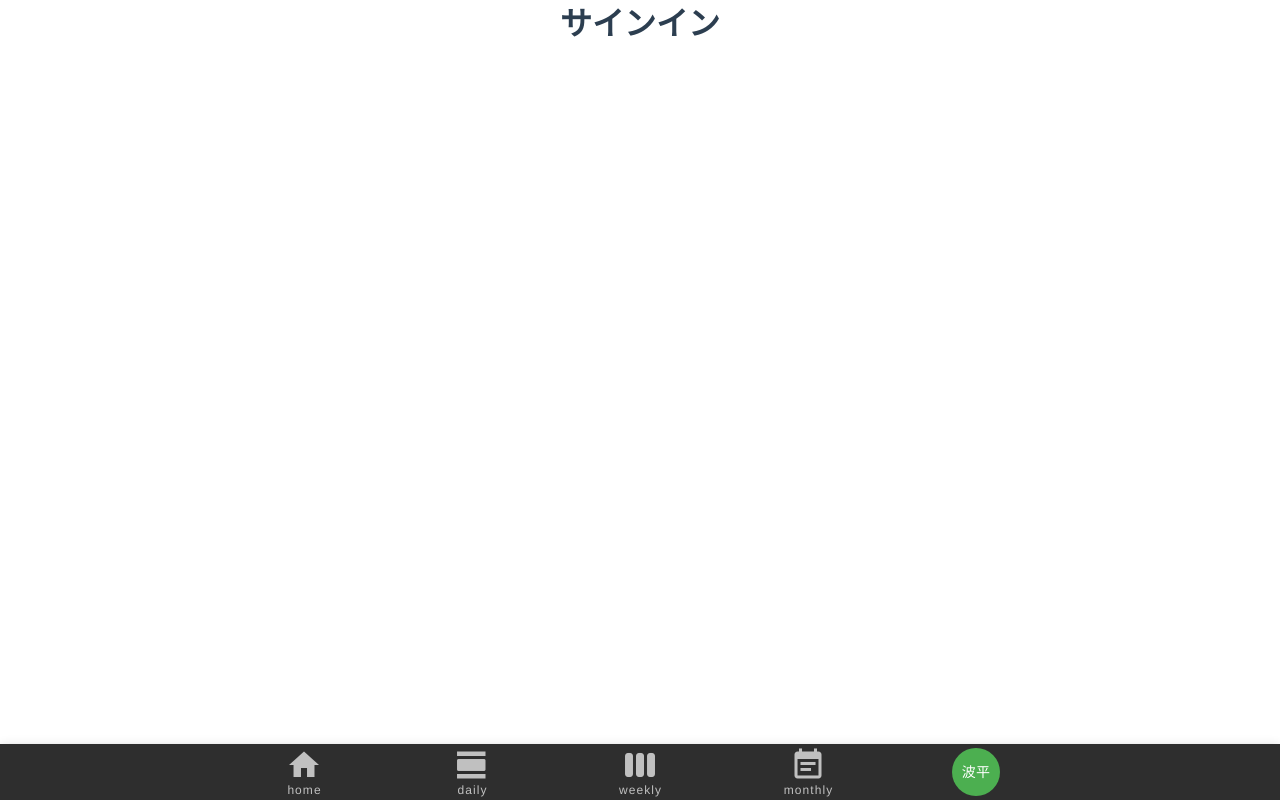
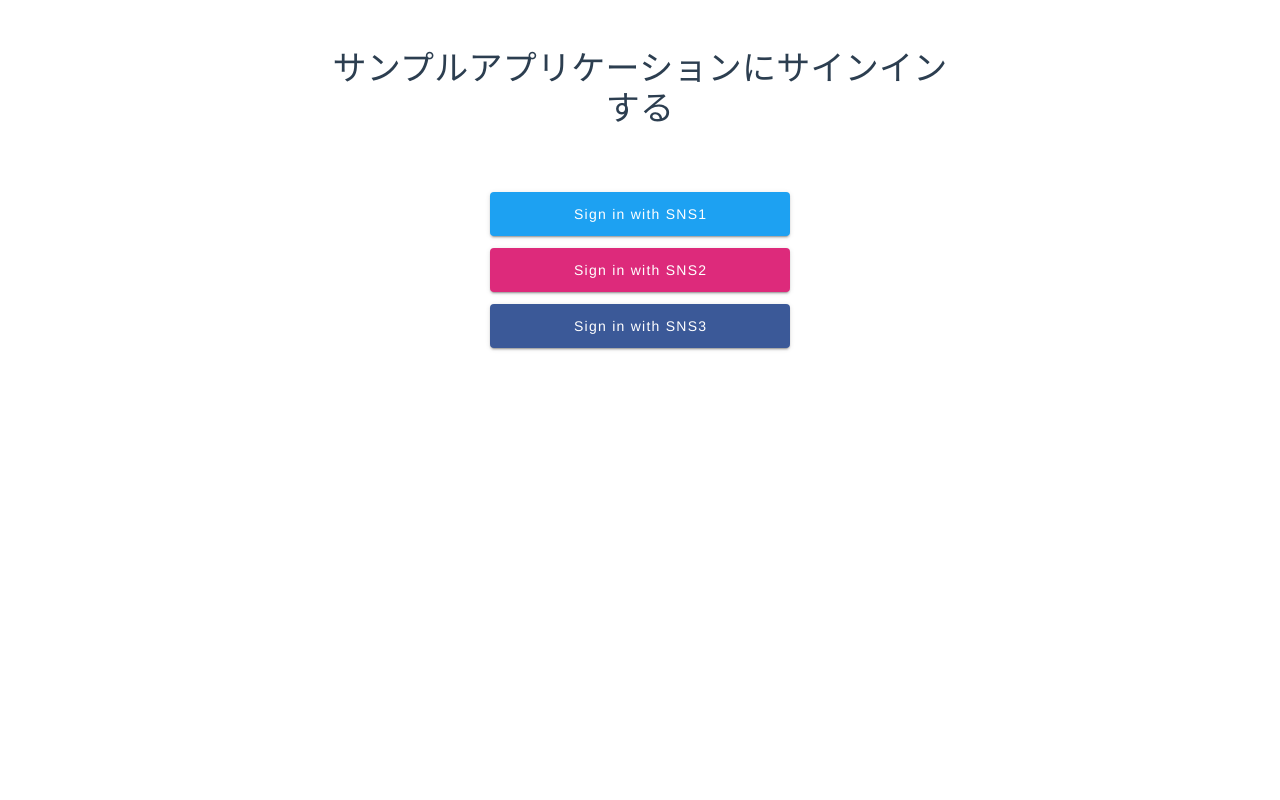
Before and after one commit to zakzakst/vue-practice, a Vue app in the folder sample-app-js/: page /sign-in in a window 1280 px wide. Built offline with nearby package versions, Linux system fonts and the light colour scheme; a small style sheet from the web is missing.

Commit message:
サインインページの作成

```diff
--- a/sample-app-js/src/components/Footer.vue
+++ b/sample-app-js/src/components/Footer.vue
@@ -51,8 +51,13 @@
 </template>
 
 <script>
-import { defineComponent, reactive, toRefs } from '@vue/composition-api';
-import { profileMockData } from '@/store/profile';
+import {
+  defineComponent,
+  reactive,
+  toRefs,
+  computed,
+} from '@vue/composition-api';
+import { profileStore } from '@/store/profile';
 
 export default defineComponent({
   setup(prop, context) {
@@ -69,7 +74,9 @@
           methodName: 'share',
         },
       ],
-      signInUser: profileMockData,
+      signInUser: computed(() => {
+        return profileStore.profile;
+      }),
     });
 
     /**
@@ -108,6 +115,7 @@
      * サインアウトします。
      */
     const signOut = () => {
+      profileStore.profile = null;
       routerPush('/sign-in');
     };
 
--- a/sample-app-js/src/main.js
+++ b/sample-app-js/src/main.js
@@ -2,12 +2,10 @@
 import App from '@/App.vue';
 import router from '@/router';
 import store from '@/store';
-import VueCompositionAPI from '@vue/composition-api';
 import vuetify from '@/plugins/vuetify';
 import 'roboto-fontface/css/roboto/roboto-fontface.css';
 import 'material-design-icons-iconfont/dist/material-design-icons.css';
-
-Vue.use(VueCompositionAPI);
+import '@/plugins/composition-api';
 
 Vue.config.productionTip = false;
 
--- /dev/null
+++ b/sample-app-js/src/plugins/composition-api.js
@@ -0,0 +1,4 @@
+import Vue from 'vue';
+import VueCompositionAPI from '@vue/composition-api';
+
+Vue.use(VueCompositionAPI);
--- a/sample-app-js/src/store/profile.js
+++ b/sample-app-js/src/store/profile.js
@@ -1,3 +1,6 @@
+import '@/plugins/composition-api';
+import { reactive } from '@vue/composition-api';
+
 export const profileMockData = {
   userId: '66006b29-727e-4ed8-a3c8-95d4438f66d4',
   userName: 'naminami',
@@ -6,3 +9,5 @@
   hasAvatar: false,
   mailAddress: 'namihei@example.com',
 };
+
+export const profileStore = reactive({ profile: null });
--- a/sample-app-js/src/views/SignIn.vue
+++ b/sample-app-js/src/views/SignIn.vue
@@ -1,11 +1,61 @@
 <template>
-  <div>
-    <h1>サインイン</h1>
-  </div>
+  <v-row align="center" justify="center">
+    <v-col cols="12" md="6" class="text-center">
+      <p class="display-1 py-12">サンプルアプリケーションにサインインする</p>
+      <div>
+        <v-btn
+          width="300"
+          large
+          color="#1da1f2"
+          class="white--text text-none"
+          @click="signIn"
+        >
+          Sign in with SNS1
+        </v-btn>
+      </div>
+      <div class="mt-3">
+        <v-btn
+          width="300"
+          large
+          color="#dd2a7b"
+          class="white--text text-none"
+          @click="signIn"
+        >
+          Sign in with SNS2
+        </v-btn>
+      </div>
+      <div class="mt-3">
+        <v-btn
+          width="300"
+          large
+          color="#3b5998"
+          class="white--text text-none"
+          @click="signIn"
+        >
+          Sign in with SNS3
+        </v-btn>
+      </div>
+    </v-col>
+  </v-row>
 </template>
 
 <script>
 import { defineComponent } from '@vue/composition-api';
+import { profileStore, profileMockData } from '@/store/profile';
 
-export default defineComponent({});
+export default defineComponent({
+  setup(prop, context) {
+    /**
+     * サインインします。
+     */
+    const signIn = () => {
+      profileStore.profile = profileMockData;
+      context.root.$router.push('/');
+    };
+
+    return {
+      signIn,
+    };
+  },
+});
 </script>
```
Also changed, not shown: 1 other file (tests, documents, lock files or other folders).
